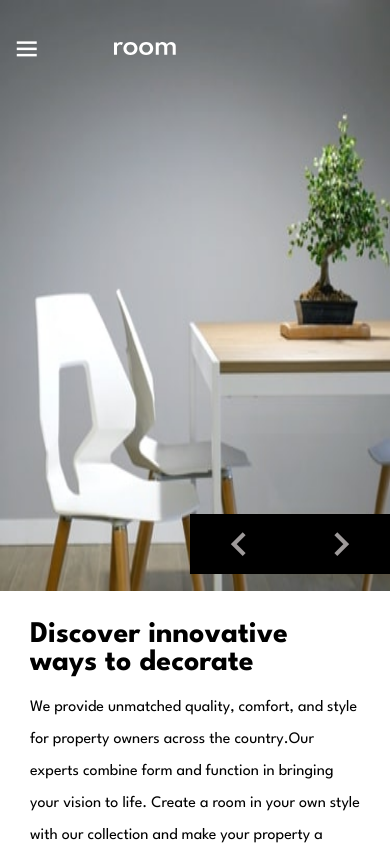
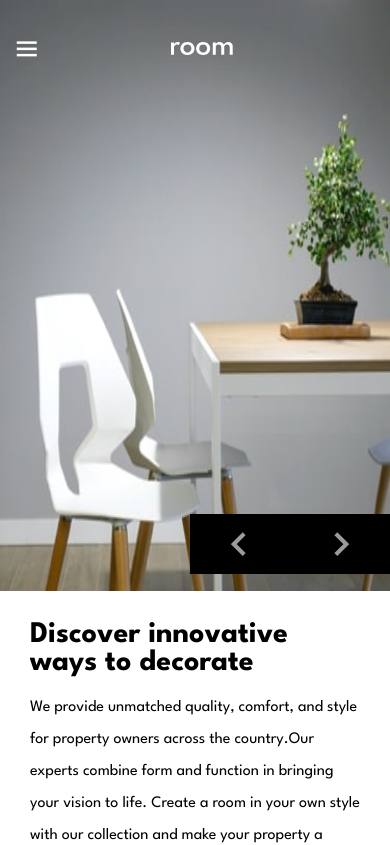
Before and after one commit to Lovethrech/room-homepage, a Vue app: page / in a window 390 px wide. Shown: the top 845 px of the page. Built offline with nearby package versions, Linux system fonts and the light colour scheme.

Commit message:
adjusting the mobile logo properly

```diff
--- a/src/components/Nav.vue
+++ b/src/components/Nav.vue
@@ -95,7 +95,7 @@ const menuBarClick=()=>{
     }
     .logo-image-ctn{
         width:80%;
-        padding-right:32vw;
+        padding-right:3vw;
     }
     .logo-image-ctn img{
         margin: 0 auto;
```
